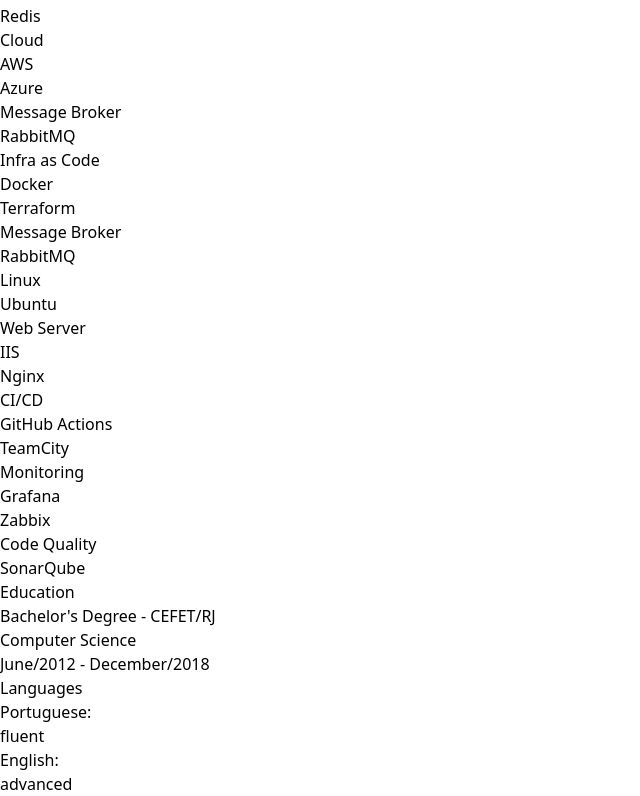
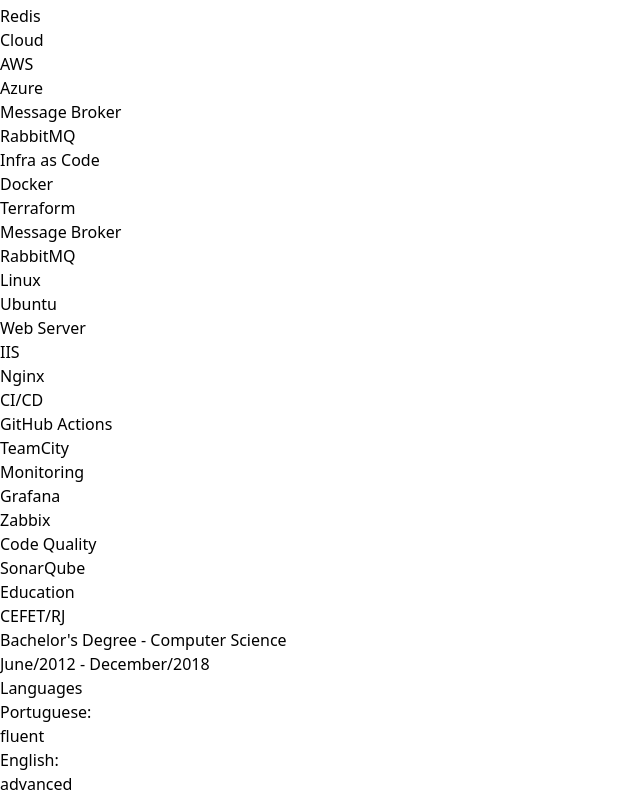
Before and after one commit to marco-carvalho/resume, a React (Vite) app: page / in a window 1280 px wide. Shown: the part 1508-2304 px from the top of the page, without its empty margins (0-640 px from the left). Built offline with nearby package versions, Linux system fonts and the light colour scheme.

Commit message:
ATS compliance

```diff
--- a/src/App.tsx
+++ b/src/App.tsx
@@ -74,10 +74,8 @@
               {CV.educations.map((education, i) => {
                 return (
                   <div key={i}>
-                    <div className="font-bold">
-                      {education.degree} - {education.university}
-                    </div>
-                    <div className="font-bold">{education.course}</div>
+                    <div className="font-bold">{education.university}</div>
+                    <div className="font-semibold">{education.degree} - {education.course}</div>
                     <div className="d-block">
                       {DateTime.fromJSDate(education.from).toFormat(
                         "MMMM/yyyy"
--- a/src/CV.tsx
+++ b/src/CV.tsx
@@ -108,8 +108,8 @@
   ],
   educations: [
     {
+      university: "CEFET/RJ",
       degree: "Bachelor's Degree",
-      university: "CEFET/RJ",
       course: "Computer Science",
       from: new Date(2012, 5),
       to: new Date(2018, 11),
```
